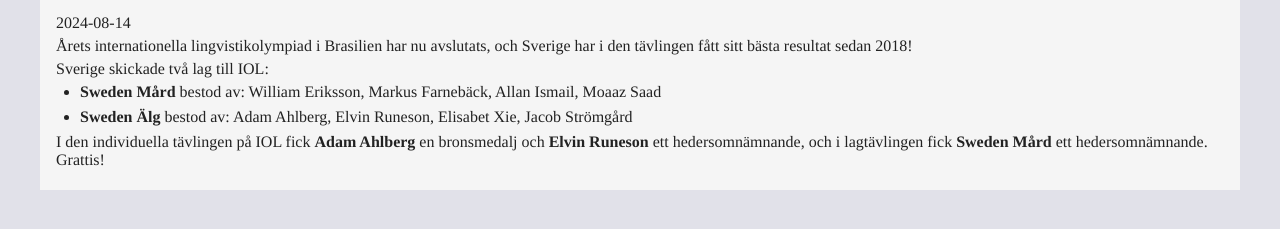
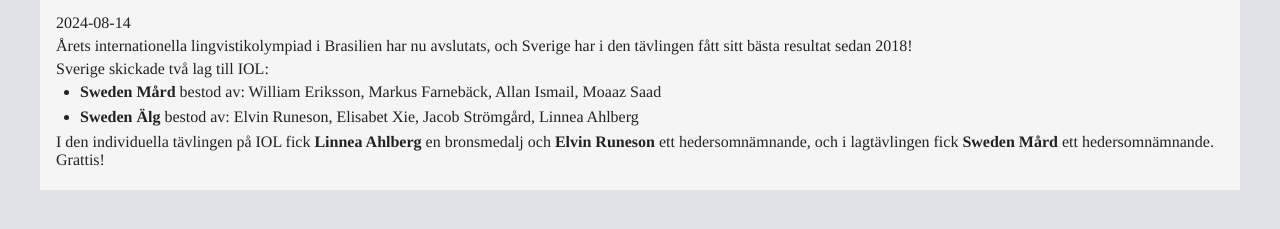
Before and after one commit to lingolympiad/lingolympiad.github.io, a Jekyll site: the page built from _posts/2024-08-14-iol-resultat.md, in a window 1280 px wide. Shown: the part 134-363 px from the top of the page. Built offline with Jekyll 4.4.1, drawn with Linux system fonts in a browser that asks for light colours.

Commit message:
Namnbyte

```diff
--- a/_posts/2024-08-14-iol-resultat.md
+++ b/_posts/2024-08-14-iol-resultat.md
@@ -7,6 +7,6 @@
 
 Sverige skickade två lag till IOL:
 * **Sweden Mård** bestod av: William Eriksson, Markus Farnebäck, Allan Ismail, Moaaz Saad
-* **Sweden Älg** bestod av: Adam Ahlberg, Elvin Runeson, Elisabet Xie, Jacob Strömgård
+* **Sweden Älg** bestod av: Elvin Runeson, Elisabet Xie, Jacob Strömgård, Linnea Ahlberg
 
-I den individuella tävlingen på IOL fick **Adam Ahlberg** en bronsmedalj och **Elvin Runeson** ett hedersomnämnande, och i lagtävlingen fick **Sweden Mård** ett hedersomnämnande. Grattis!
+I den individuella tävlingen på IOL fick **Linnea Ahlberg** en bronsmedalj och **Elvin Runeson** ett hedersomnämnande, och i lagtävlingen fick **Sweden Mård** ett hedersomnämnande. Grattis!
```
Also changed, not shown: _posts/2023-11-26-kval-resultat.md (+1 -1 lines), _posts/2024-03-24-final-resultat.md (+1 -1 lines), 1 other file.
